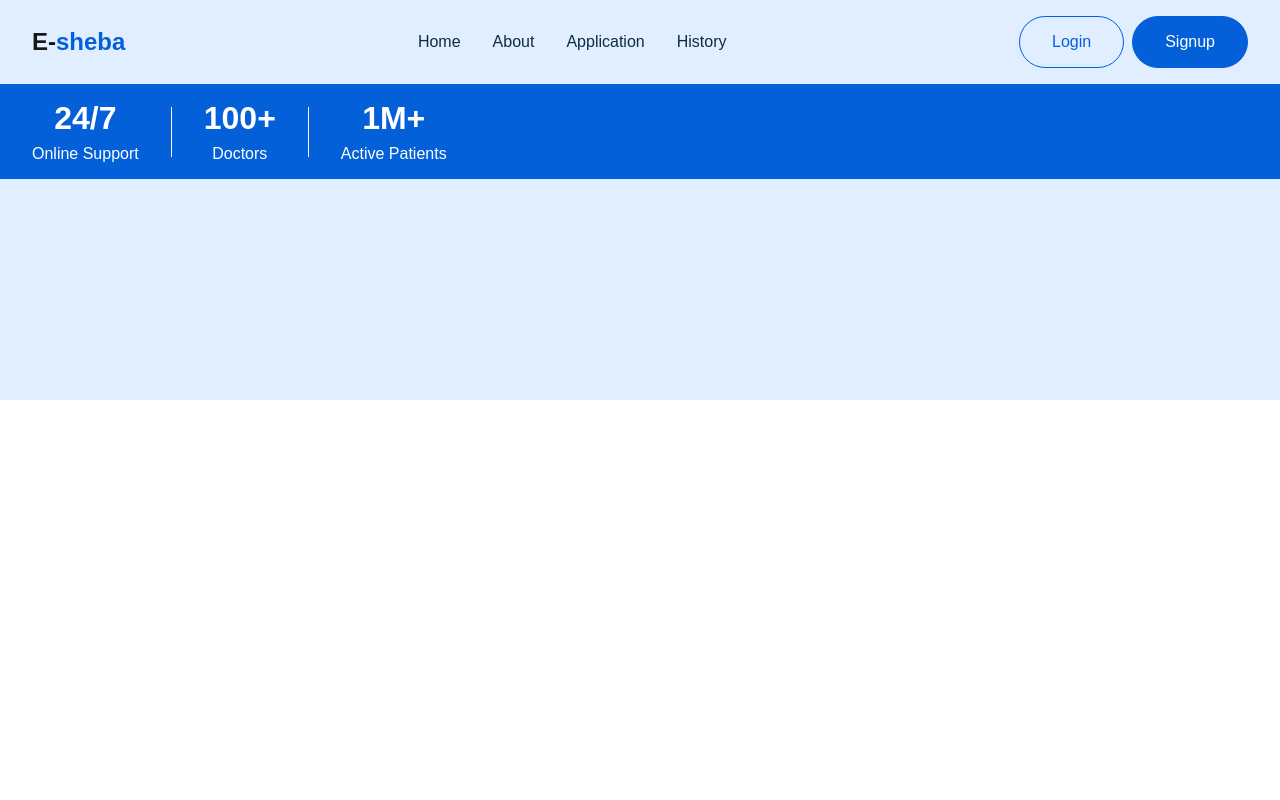
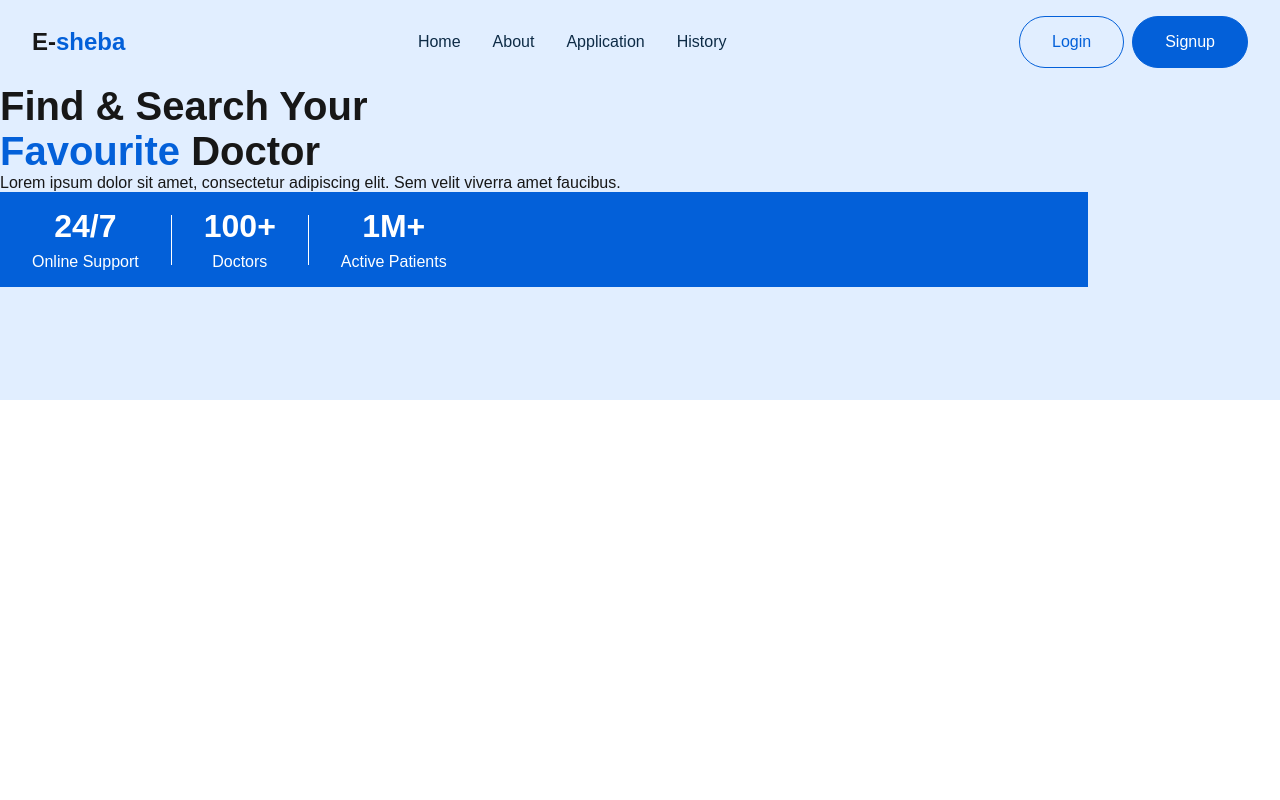
Before and after one commit to Hadi20Diab/DigitalHubFirstProject, a Next.js app in the folder my-app/: page / in a window 1280 px wide. Shown: the top 800 px of the page. Built offline with nearby package versions, Linux system fonts and the light colour scheme.

Commit message:
feat: enhance HeroSection layout with structured content and styling

```diff
--- a/my-app/app/components/HeroSection/HeroSection.jsx
+++ b/my-app/app/components/HeroSection/HeroSection.jsx
@@ -4,7 +4,14 @@ import "./HeroSection.scss"
 const HeroSection = () => {
     return (
         <section className="hero-section">
-            <div></div>
+            <div className="hero-content">
+                <div className="hero-text">
+                    <h1>Find & Search Your<br/><span className="highlight-text">Favourite</span> Doctor</h1>
+                    <p>Lorem ipsum dolor sit amet, consectetur adipiscing elit. Sem velit viverra amet faucibus.</p>
+                    <div></div>
+                </div>
+                <div className="hero-image"></div>
+            </div>
             <div className="row-features">
                 <div className="col-3">
                     <h3>24/7</h3>
--- a/my-app/app/components/HeroSection/HeroSection.scss
+++ b/my-app/app/components/HeroSection/HeroSection.scss
@@ -1,24 +1,44 @@
+.hero-section {
+    width: 85%;
+
+    .hero-content{
+        .hero-text{
+            h1{
+                font-size: 2.5rem;
+
+                .highlight-text{
+                    color: var(--primary-color);
+                }
+            }
+        }
+        .hero-image{
+
+        }
+    }
+
     .row-features {
         background-color: var(--primary-color);
         padding: 1rem 2rem;
         display: flex;
         gap: 2rem;
 
-    .col-3{
+        .col-3 {
             color: var(--text-color);
             display: flex;
             flex-direction: column;
             gap: 0.5rem;
             align-items: center;
 
-        h3{
+            h3 {
                 font-size: 2rem;
             }
         }
-    .vertical-line{
+
+        .vertical-line {
             background-color: var(--text-color);
             width: 1px;
             height: 50px;
             align-self: center;
         }
     }
+}
```
Lines whose indentation alone changed are shown as unchanged.
